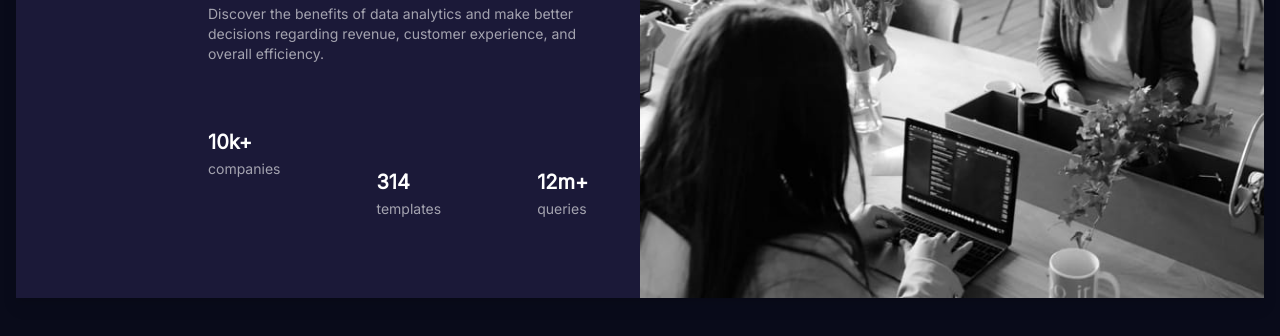
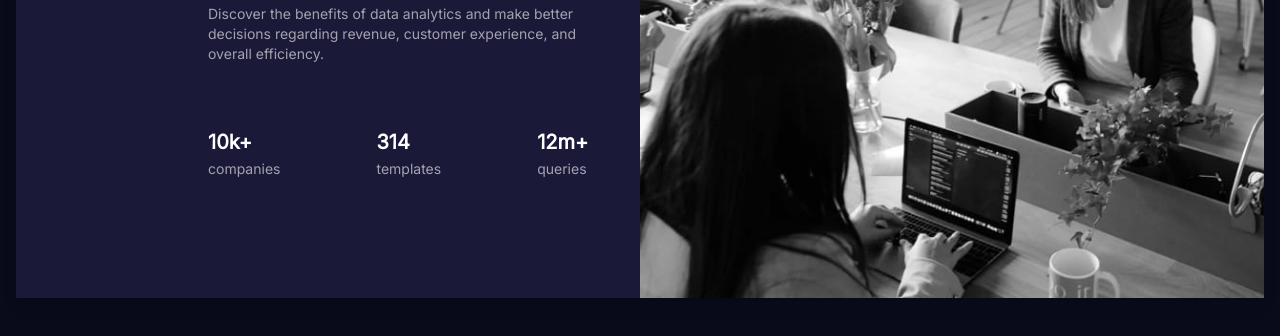
Before and after one commit to Oghenekparobo/insight_card, a website: page index.html in a window 1280 px wide. Shown: the part 336-672 px from the top of the page. Drawn offline with Linux system fonts and the light colour scheme.

Commit message:
second commit

```diff
--- a/index.html
+++ b/index.html
@@ -29,11 +29,11 @@
              <p class="text-white font-bold text-xl">10k+</p> <span class="text-transparentwhite text-sm">companies</span>
           </div>
 
-          <div class="stats-2 pt-10 md:pl-24">
+          <div class="stats-2 pt-10 md:pt-0 md:pl-24">
             <p class="text-white font-bold text-xl">314</p> <span  class="text-transparentwhite text-sm">templates</span>
           </div>
 
-          <div class="stats-3 pt-10 md:pl-24">
+          <div class="stats-3 pt-10 md:pt-0 md:pl-24">
             <p class="text-white font-bold text-xl"> 12m+</p> <span  class="text-transparentwhite text-sm">queries</span>
           </div>
         </div>
```
Also changed, not shown: README.md, public/main.css.
